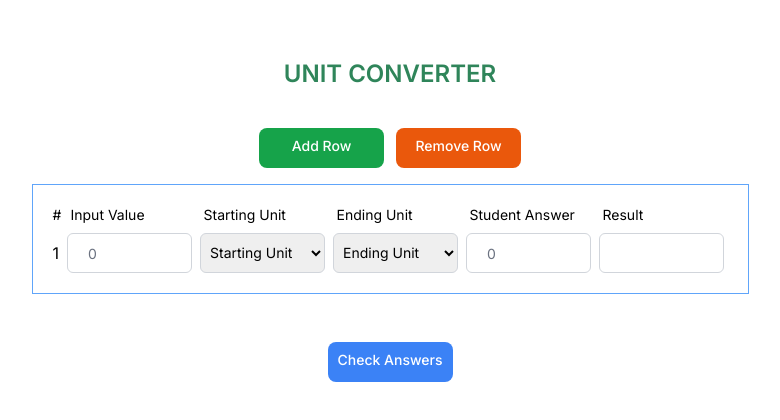
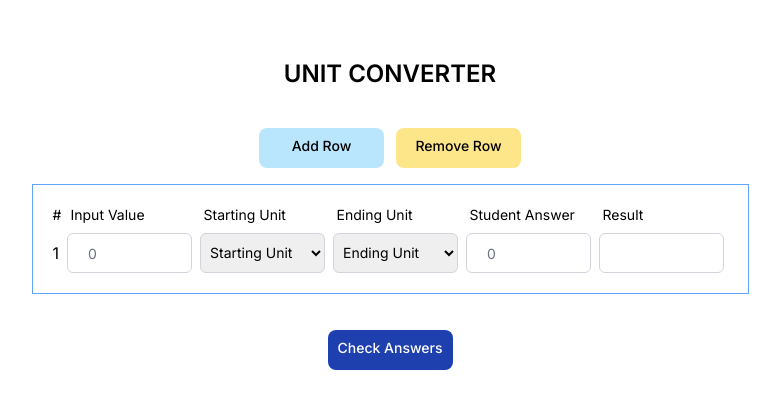
Before and after one commit to sjohnamson/unit-converter, a Next.js app: page /worksheet in a window 1280 px wide. Shown: the top 420 px of the page, without its empty margins (250-1030 px from the left). Built offline with nearby package versions, Linux system fonts and the light colour scheme.

Commit message:
Change button color styling

```diff
--- a/src/app/lib/definitions.ts
+++ b/src/app/lib/definitions.ts
@@ -51,5 +51,6 @@ export interface TemperatureConversionFactors {
     onClick: () => void;
     bgColor: string;
     hoverBG: string;
-    activeBG: string
+    activeBG: string;
+    textColor: string;
   }
--- a/src/app/ui/button.tsx
+++ b/src/app/ui/button.tsx
@@ -1,9 +1,9 @@
 import { ButtonProps } from "../lib/definitions";
 
-export default function Button({ text, onClick, bgColor, hoverBG, activeBG}: ButtonProps) {
+export default function Button({ text, onClick, bgColor, hoverBG, activeBG, textColor}: ButtonProps) {
   return (
     <button
-      className={`flex h-10 w-[125px] justify-center rounded-lg ${bgColor} p-2  text-sm font-medium text-white transition-colors ${hoverBG} focus-visible:outline focus-visible:outline-2 focus-visible:outline-offset-2 focus-visible:outline-blue-500 ${activeBG} aria-disabled:cursor-not-allowed aria-disabled:opacity-50`}
+      className={`flex h-10 w-[125px] justify-center rounded-lg ${bgColor} p-2  text-sm font-medium ${textColor} transition-colors ${hoverBG} focus-visible:outline focus-visible:outline-2 focus-visible:outline-offset-2 focus-visible:outline-blue-500 ${activeBG} aria-disabled:cursor-not-allowed aria-disabled:opacity-50`}
       onClick={onClick}
     >
       {text}
--- a/src/app/ui/globals.css
+++ b/src/app/ui/globals.css
@@ -22,7 +22,7 @@ body {
     text-wrap: balance;
   }
   header {
-    color: #2f855a;
+    color: #000000;
     font-size: 1.5rem;
     padding:  1rem;
     font-weight: 600;
@@ -33,5 +33,4 @@ header {
   color: 'green-700';
   font-size: lg;
   padding: 2;
-  md: p-5
 }
--- a/src/app/ui/worksheet/buttons/add-row.tsx
+++ b/src/app/ui/worksheet/buttons/add-row.tsx
@@ -25,9 +25,10 @@ export default function AddRowButton({
     <Button
       text="Add Row"
       onClick={handleAddRowButton}
-      bgColor="bg-green-600"
-      hoverBG="hover:bg-green-500"
-      activeBG="active:bg-green-700"
+      bgColor="bg-sky-200"
+      hoverBG="hover:bg-sky-300"
+      activeBG="active:bg-sky-100"
+      textColor="text-black"
     />
   );
 }
--- a/src/app/ui/worksheet/buttons/check-answers.tsx
+++ b/src/app/ui/worksheet/buttons/check-answers.tsx
@@ -44,9 +44,10 @@ export default function CheckAnswerButton({
     <Button
       text="Check Answers"
       onClick={handleCheckButton}
-      bgColor="bg-blue-500"
-      hoverBG="hover:bg-blue-400"
-      activeBG="active:bg-blue-600"
+      bgColor="bg-blue-800"
+      hoverBG="hover:bg-blue-700"
+      activeBG="active:bg-blue-900"
+      textColor="text-white"
     />
   );
 }
--- a/src/app/ui/worksheet/buttons/remove-row.tsx
+++ b/src/app/ui/worksheet/buttons/remove-row.tsx
@@ -19,9 +19,10 @@ export default function RemoveRowButton({
     <Button
       text="Remove Row"
       onClick={handleRemoveRowButton}
-      bgColor="bg-orange-600"
-      hoverBG="hover:bg-orange-500"
-      activeBG="active:bg-orange-700"
+      bgColor="bg-amber-200"
+      hoverBG="hover:bg-amber-300"
+      activeBG="active:bg-amber-100"
+      textColor="text-black"
     />
   );
 }
--- a/src/app/worksheet/page.tsx
+++ b/src/app/worksheet/page.tsx
@@ -141,7 +141,7 @@ export default function Page() {
         )
       )}
       </div>
-      <div className="mt-5 flex gap-2 md:mt-8 md:gap-4">
+      <div className="mt-2 flex gap-2 md:mt-5 md:gap-4">
         <CheckAnswerButton setQuestionsState={setQuestionsState} />
       </div>
     </main>
```
